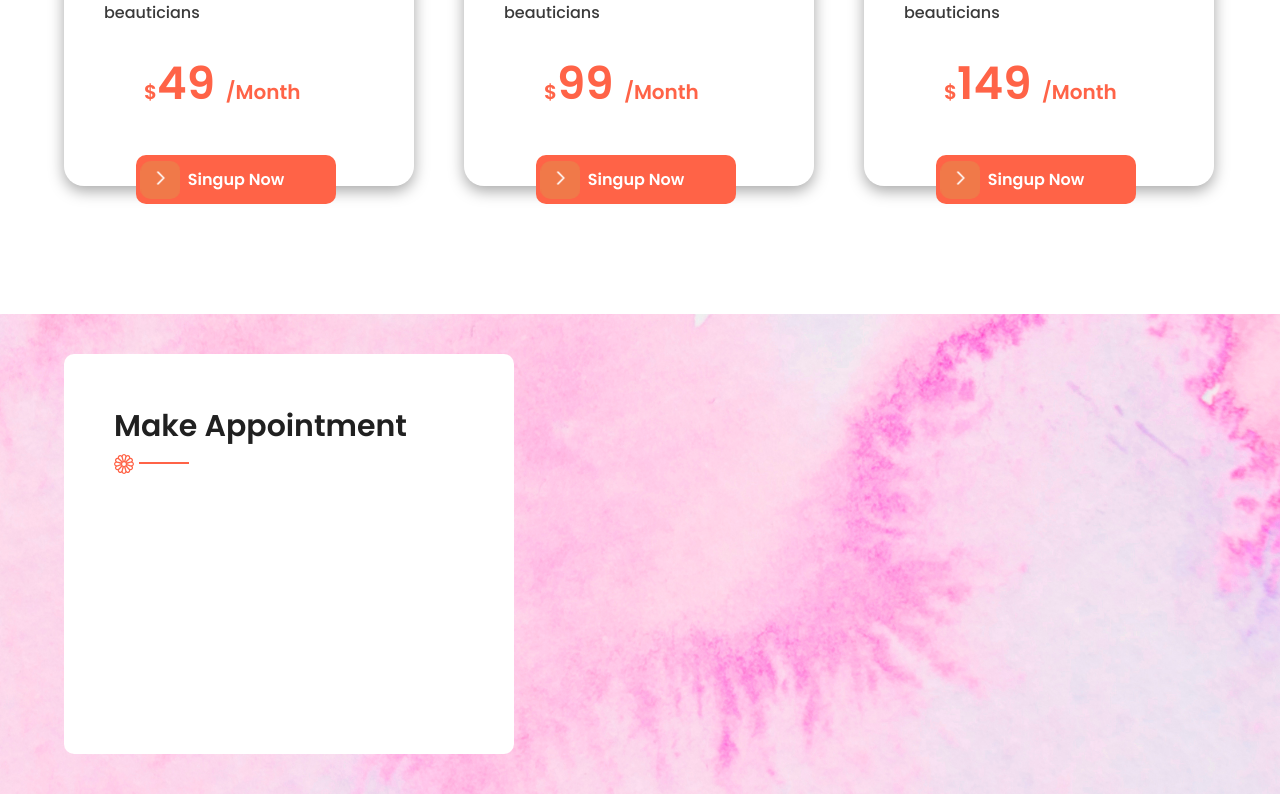
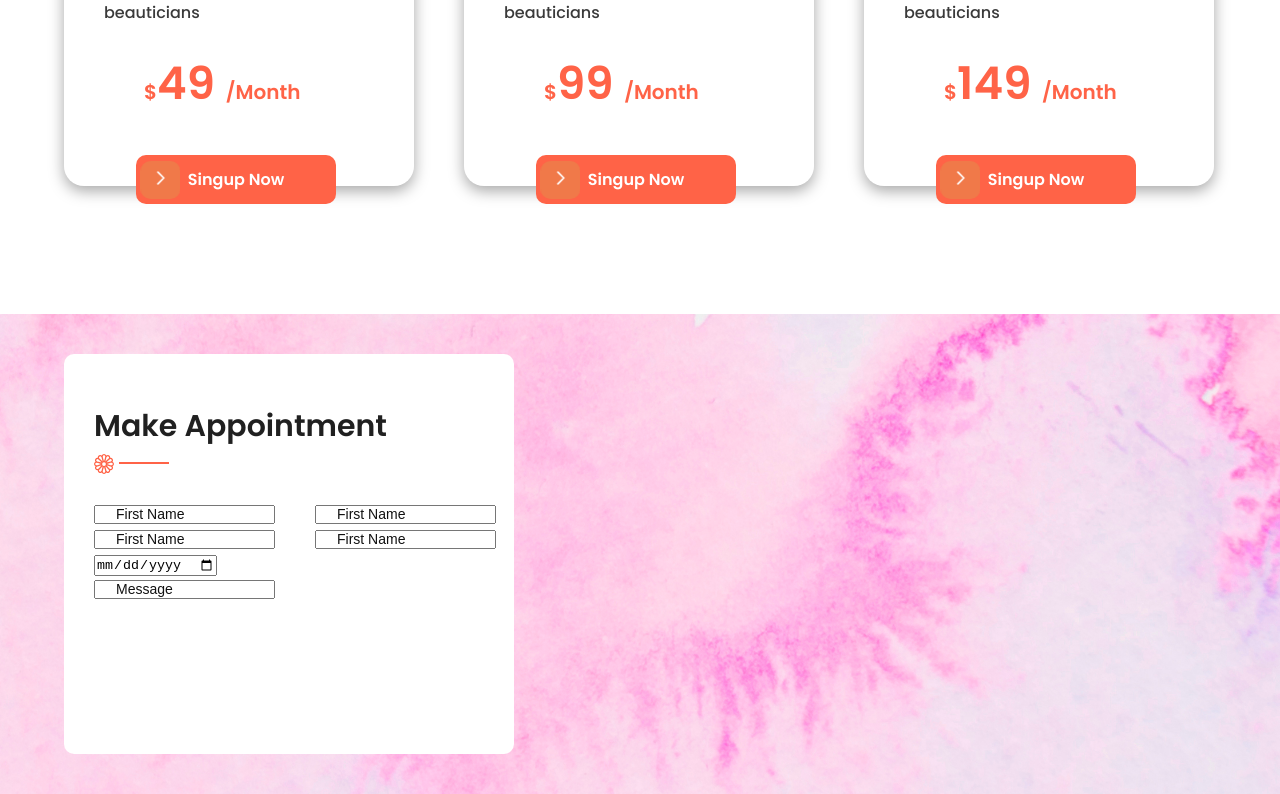
Before and after one commit to TamannaAfroz2666/Parlour-BD-Page, a React (Create React App) app: page / in a window 1280 px wide. Shown: the part 2879-3673 px from the top of the page. Built offline with nearby package versions, Linux system fonts and the light colour scheme; the HTML template or start-up script is replaced by a standard one.

Commit message:
user input base create

```diff
--- a/src/components/MakeBooking/MakeBooking.css
+++ b/src/components/MakeBooking/MakeBooking.css
@@ -31,7 +31,7 @@
 .appointmentTitle{
     font-size: 30px;
     font-weight: 600;
-    padding: 50px 0 5px 50px;
+    padding: 50px 0 5px 30px;
     color: #111111ef;
 }
 /* icon part  */
@@ -39,10 +39,19 @@
 .IconSortBooking{
     display: flex;
     gap: 5px;
-    margin-left: 50px;
+    margin-left: 30px;
 }
 .lineHrBook{
     margin: .5rem 0 0 0 ;
     width: 50px;
 }
 /* icon part end  */
+
+/* --------user input design ----------- */
+.userContents{
+    margin: 20px 30px;
+}
+.namePart{
+    display: inline-flex;
+    gap: 40px;
+}
--- a/src/components/MakeBooking/MakeBooking.js
+++ b/src/components/MakeBooking/MakeBooking.js
@@ -10,6 +10,7 @@ const MakeBooking = () => {
                     <div className="bookingContents">
                         <div className="appointment">
                             <p className='appointmentTitle'>Make Appointment</p>
+                            {/* icon Flower start */}
                             <div className='IconSortBooking'>
                                 <div className="iconOfFlower">
                                     <BsFlower1 size={20} color='tomato' />
@@ -20,6 +21,28 @@ const MakeBooking = () => {
                                 </div>
 
                             </div>
+                            {/* icon Flower start */}
+                            <div className="userContents">
+                                <div className="namePart">
+                                    <input type="text" name='name' value='' className='firstName'  placeholder='First Name' autoComplete='off' />
+
+                                    <input type="text" name='name' value='' className='firstName'  placeholder='First Name' autoComplete='off' />
+                                </div>
+                                <div className="namePart">
+                                    <input type="text" name='name' value='' className='firstName'  placeholder='First Name' autoComplete='off' />
+
+                                    <input type="text" name='name' value='' className='firstName'  placeholder='First Name' autoComplete='off' />
+                                </div>
+                                <div className="dateTime">
+                                    <input type="date" />
+                                </div>
+                                <div className="message">
+                                    <input type="text" name='message' value='' className='messageField'  placeholder='Message' autoComplete='off'  />
+                                </div>
+
+                            </div>
+
+
 
                         </div>
                         <div className="appointmentInfo">
```
